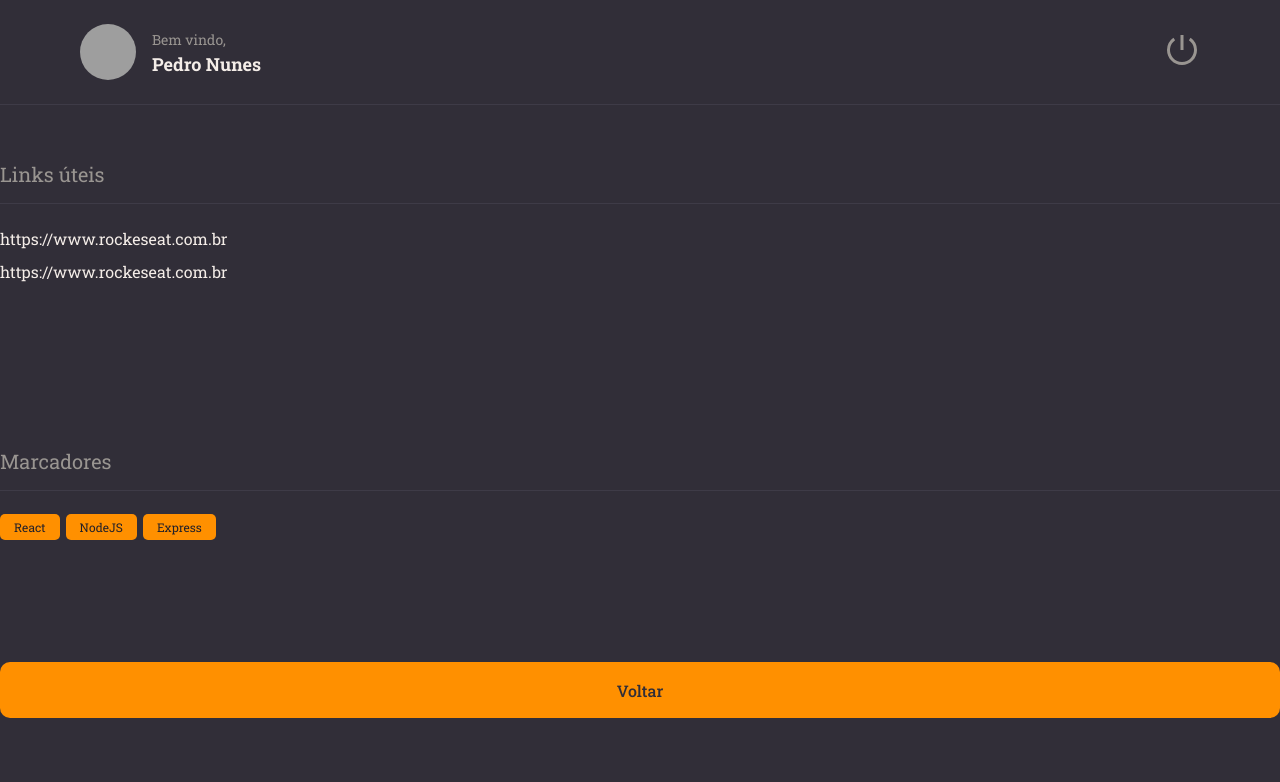
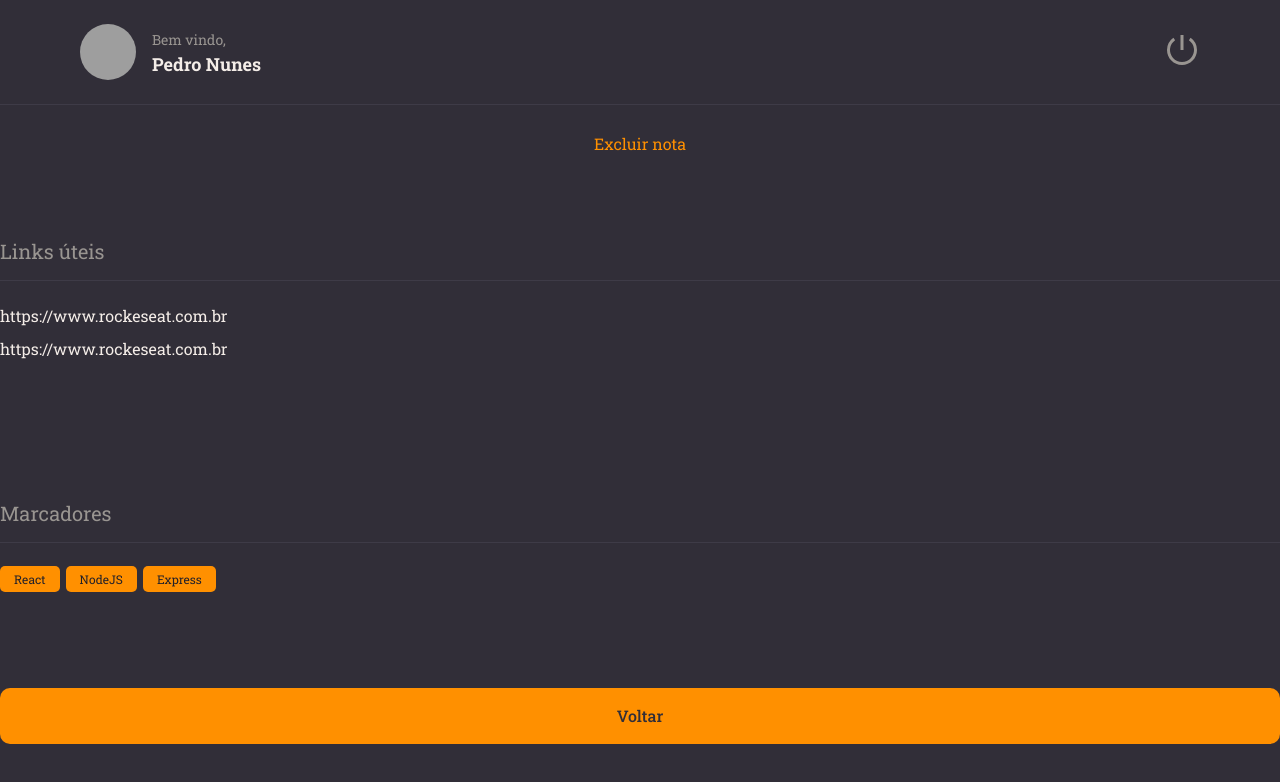
Before and after one commit to PedroNnsM/rocketNotes, a React (Vite) app: page / in a window 1280 px wide. Shown: the top 782 px of the page. Built offline with nearby package versions, Linux system fonts and the light colour scheme; grey boxes are pictures that could not be loaded.

Commit message:
Componente de ButtonText criado

```diff
--- /dev/null
+++ b/src/components/ButtonText/index.jsx
@@ -0,0 +1,9 @@
+import { Container } from "./styles";
+
+export function ButtonText({ title, ...rest }) {
+  return (
+    <Container type="button" {...rest}>
+      {title}
+    </Container>
+  );
+}
--- /dev/null
+++ b/src/components/ButtonText/styles.js
@@ -0,0 +1,9 @@
+import styled from "styled-components";
+
+export const Container = styled.button`
+  background: none ;
+  color: ${({ theme }) => theme.COLORS.ORANGE};
+  border: NONE;
+  font-size: 16px;
+
+`
--- a/src/pages/Details/index.jsx
+++ b/src/pages/Details/index.jsx
@@ -1,6 +1,7 @@
 import { Container, Links } from "./styles.js";
 
 import { Button } from "../../components/Button/index.jsx";
+import { ButtonText } from "../../components/ButtonText/index.jsx";
 import { Header } from "../../components/Header/index.jsx";
 import { Section } from "../../components/Section/index.jsx";
 import { Tag } from "../../components/Tags/index.jsx";
@@ -9,6 +10,8 @@
   return (
     <Container>
       <Header />
+
+      <ButtonText title='Excluir nota' />
 
       <Section title="Links úteis">
         <Links>
```
